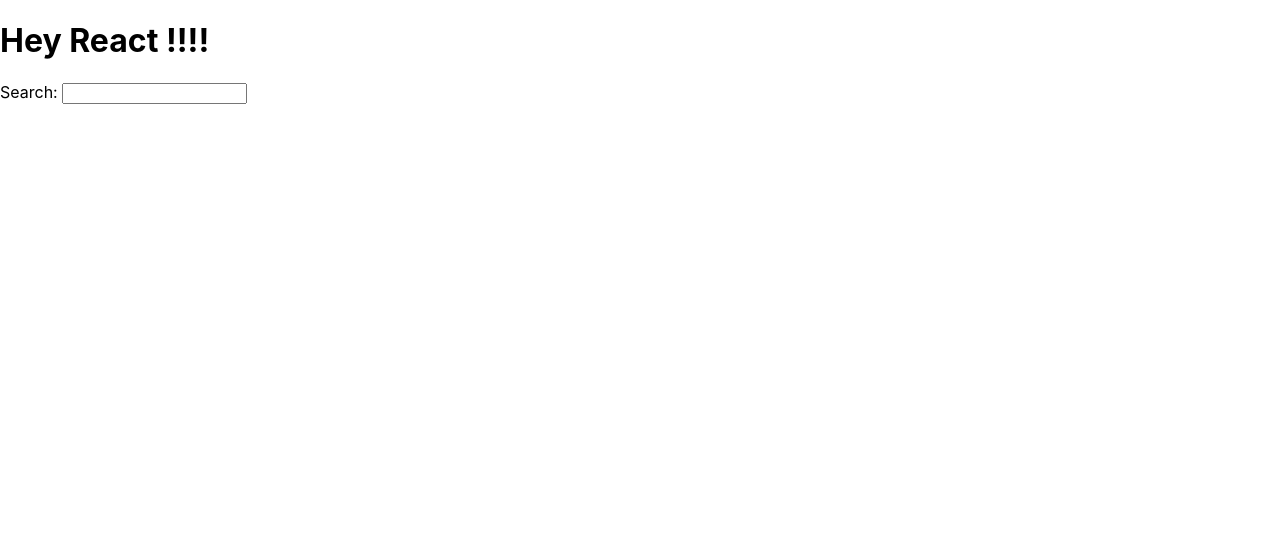
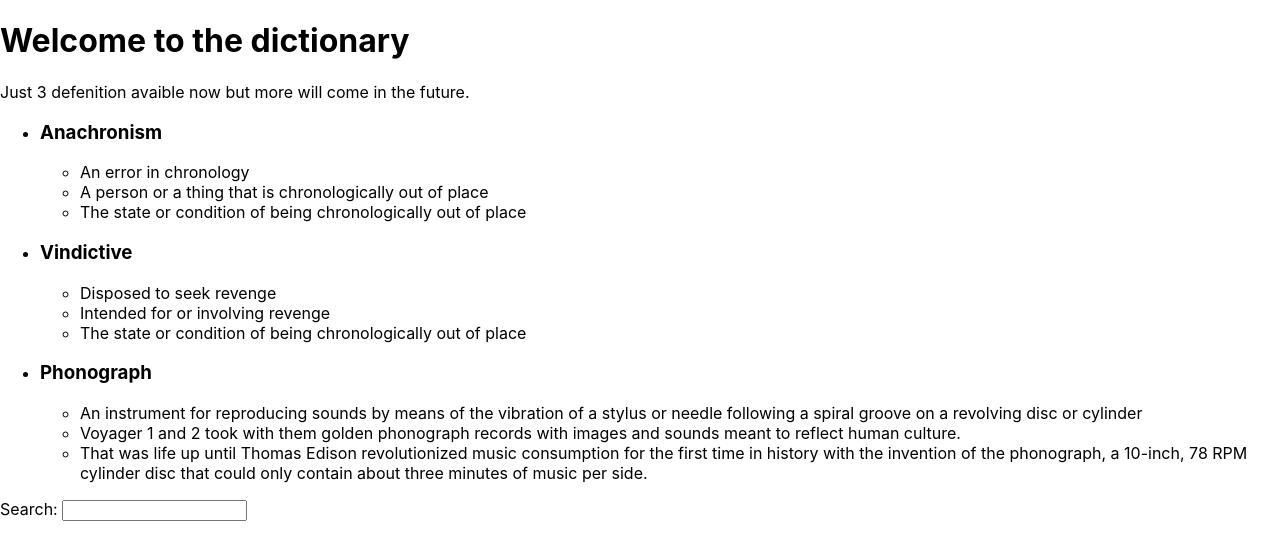
Before and after one commit to TimoDir/road-to-react, a React (Create React App) app: page / in a window 1280 px wide. Shown: the top 560 px of the page. Built offline with nearby package versions, Linux system fonts and the light colour scheme.

Commit message:
Rendering a list of items in React on JSX

```diff
--- a/src/App.js
+++ b/src/App.js
@@ -5,16 +5,40 @@ function getTitle(title){
 };
 
 function App() {
-  const welcome = {
-    greeting: 'Hey',
-    title: 'React'
-  };
+  const dict = [{
+    def1: 'An error in chronology',
+    def2: 'A person or a thing that is chronologically out of place',
+    def3: 'The state or condition of being chronologically out of place',
+    title: 'Anachronism'},
+    {def1: 'Disposed to seek revenge',
+    def2: 'Intended for or involving revenge',
+    def3: 'The state or condition of being chronologically out of place',
+    title: 'Vindictive'},
+    {def1: 'An instrument for reproducing sounds by means of the vibration of a stylus or needle following a spiral groove on a revolving disc or cylinder',
+    def2: 'Voyager 1 and 2 took with them golden phonograph records with images and sounds meant to reflect human culture.',
+    def3: 'That was life up until Thomas Edison revolutionized music consumption for the first time in history with the invention of the phonograph, a 10-inch, 78 RPM cylinder disc that could only contain about three minutes of music per side.',
+    title: 'Phonograph '}];
 
   return (
-    <div>
+    <div >
       <h1>
-        {welcome.greeting} {welcome.title} {getTitle('!!!!')}
+        {getTitle('Welcome to the dictionary')}
       </h1>
+      <p>Just 3 defenition avaible now but more will come in the future.</p>
+
+      <ul>
+      {dict.map( function (word){
+        return (<li>
+          <h3>{word.title}</h3>
+          <ul>
+          <li>{word.def1}</li>
+          <li>{word.def2}</li>
+          <li>{word.def3}</li>
+          </ul>
+        </li>);
+        }
+      )}
+      </ul>
 
       <label htmlFor='search'>Search: </label>
       <input id='search' type='text' />
```
